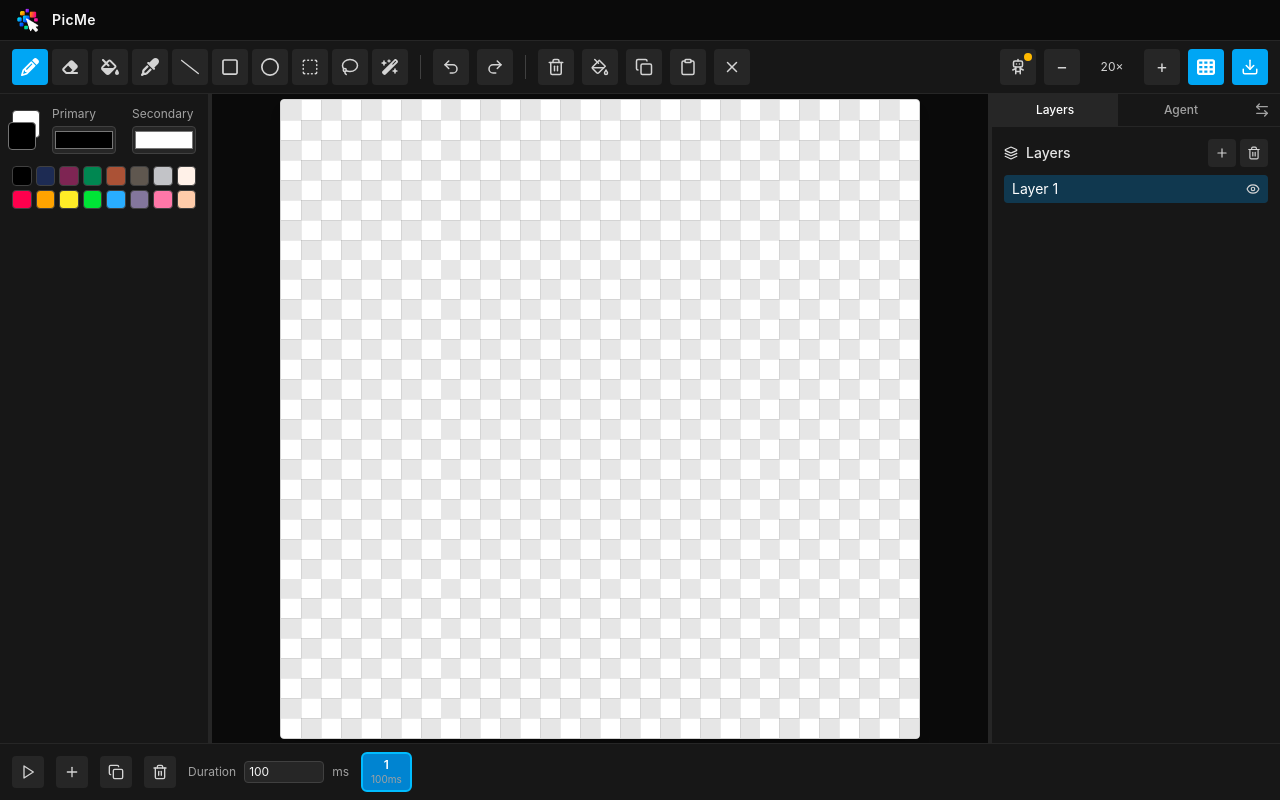
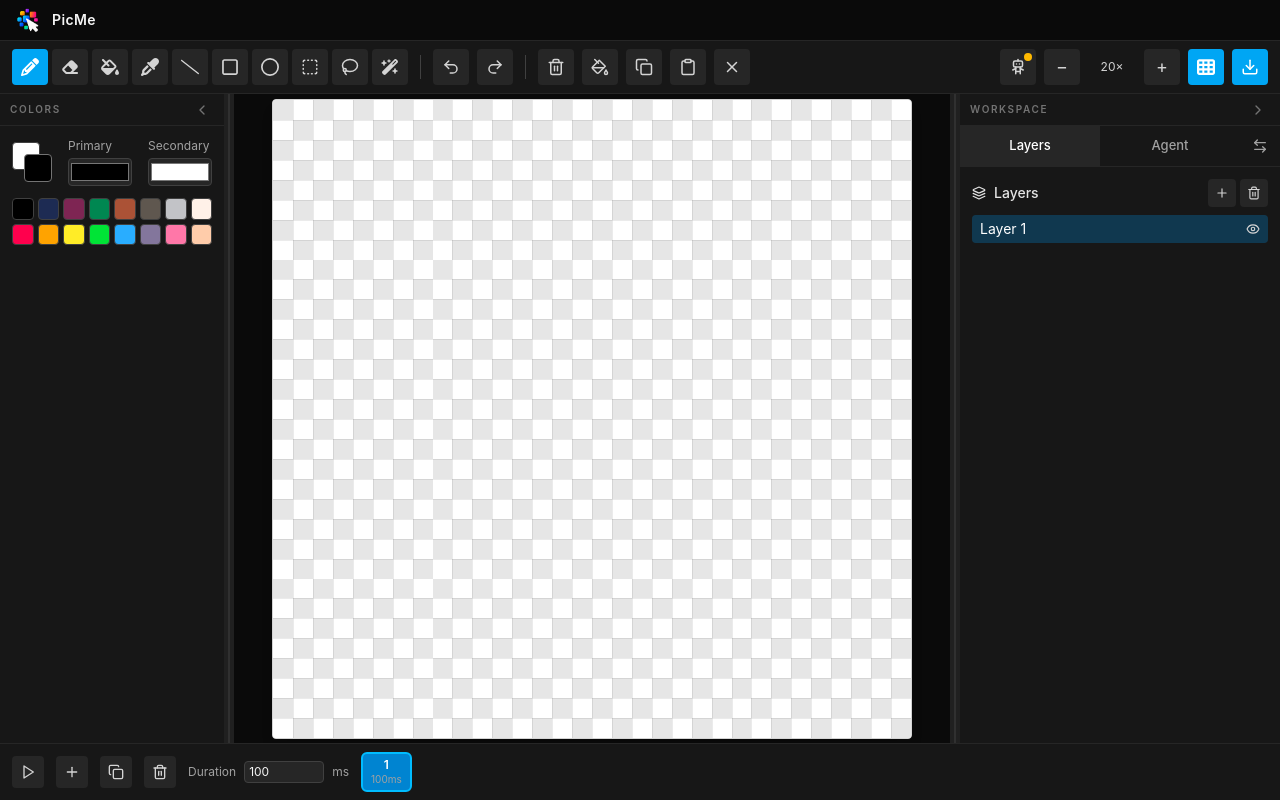
Before and after one commit to gabrielSantosLima/picme, a React (Vite) app: page / in a window 1280 px wide. Built offline with nearby package versions, Linux system fonts and the light colour scheme.

Commit message:
feat: add collapsible resizable side panels

```diff
--- a/src/components/layout/ResizeHandle.tsx
+++ b/src/components/layout/ResizeHandle.tsx
@@ -1,13 +1,28 @@
 import { useRef } from 'react'
 
-export function ResizeHandle({ onResize }: { onResize: (deltaX: number) => void }) {
+export function ResizeHandle({
+  onResize,
+  onCollapse,
+}: {
+  onResize: (deltaX: number) => void
+  onCollapse?: () => void
+}) {
   const lastX = useRef(0)
 
   return (
     <div
       role="separator"
       aria-orientation="vertical"
-      className="w-1 shrink-0 cursor-col-resize bg-neutral-800 transition-colors hover:bg-sky-500"
+      aria-label="Resize panel"
+      tabIndex={0}
+      title="Drag to resize · double-click to collapse"
+      className="group relative w-2.5 shrink-0 cursor-col-resize touch-none bg-neutral-800/80 transition-colors hover:bg-sky-500/60 focus:outline-none focus-visible:bg-sky-500/70 active:bg-sky-400/70"
+      onDoubleClick={onCollapse}
+      onKeyDown={(event) => {
+        if (event.key !== 'ArrowLeft' && event.key !== 'ArrowRight') return
+        event.preventDefault()
+        onResize(event.key === 'ArrowRight' ? 16 : -16)
+      }}
       onPointerDown={(event) => {
         event.currentTarget.setPointerCapture(event.pointerId)
         lastX.current = event.clientX
@@ -18,6 +33,8 @@ export function ResizeHandle({ onResize }: { onResize: (deltaX: number) => void
         lastX.current = event.clientX
         if (delta !== 0) onResize(delta)
       }}
-    />
+    >
+      <span className="pointer-events-none absolute inset-y-0 left-1/2 w-px -translate-x-1/2 bg-neutral-700 transition-colors group-hover:bg-white/20" />
+    </div>
   )
 }
--- a/src/components/layout/RightDock.tsx
+++ b/src/components/layout/RightDock.tsx
@@ -6,7 +6,7 @@ import { LayersPanel } from '../layers/LayersPanel'
 
 function tabClass(active: boolean): string {
   return [
-    'flex-1 px-3 py-2 text-xs font-medium transition-colors focus:outline-none',
+    'flex-1 px-3 py-2.5 text-[13px] font-medium transition-colors focus:outline-none',
     active ? 'bg-neutral-800 text-white' : 'text-neutral-400 hover:text-white',
   ].join(' ')
 }
@@ -37,7 +37,7 @@ export function RightDock() {
           type="button"
           onClick={toggleSwap}
           title="Swap panel sides"
-          className="flex w-9 items-center justify-center text-neutral-400 hover:text-white focus:outline-none"
+          className="flex w-10 items-center justify-center text-neutral-400 hover:text-white focus:outline-none"
         >
           <LuArrowLeftRight />
         </button>
--- a/src/components/layout/SidePanel.tsx
+++ b/src/components/layout/SidePanel.tsx
@@ -1,24 +1,74 @@
 import type { ReactNode } from 'react'
+import { LuChevronLeft, LuChevronRight } from 'react-icons/lu'
 import type { DockSide } from '../../store/layoutStore'
 import { ResizeHandle } from './ResizeHandle'
 
 export function SidePanel({
   side,
   width,
+  title,
+  collapsed,
+  onToggleCollapse,
   onResize,
   children,
 }: {
   side: DockSide
   width: number
+  title: string
+  collapsed: boolean
+  onToggleCollapse: () => void
   onResize: (deltaX: number) => void
   children: ReactNode
 }) {
+  if (collapsed) {
+    return (
+      <div
+        className={[
+          'flex h-full w-10 shrink-0 flex-col items-center bg-neutral-900',
+          side === 'left' ? 'border-r' : 'border-l',
+          'border-neutral-800',
+        ].join(' ')}
+      >
+        <button
+          type="button"
+          onClick={onToggleCollapse}
+          title={`Expand ${title}`}
+          aria-label={`Expand ${title}`}
+          className="mt-2 flex h-8 w-8 items-center justify-center rounded-md text-neutral-400 transition-colors hover:bg-neutral-800 hover:text-white focus:outline-none focus-visible:ring-2 focus-visible:ring-sky-500/60"
+        >
+          {side === 'left' ? <LuChevronRight /> : <LuChevronLeft />}
+        </button>
+        <span className="mt-3 text-[10px] font-semibold uppercase tracking-[0.18em] text-neutral-600 [writing-mode:vertical-rl]">
+          {title}
+        </span>
+      </div>
+    )
+  }
+
   const panel = (
-    <div className="h-full shrink-0 overflow-hidden" style={{ width }}>
-      {children}
+    <div
+      className="flex h-full shrink-0 flex-col overflow-hidden bg-neutral-900"
+      style={{ width }}
+    >
+      <div className="flex h-8 shrink-0 items-center justify-between border-b border-neutral-800 px-2.5">
+        <span className="truncate text-[10px] font-semibold uppercase tracking-[0.16em] text-neutral-500">
+          {title}
+        </span>
+        <button
+          type="button"
+          onClick={onToggleCollapse}
+          title={`Collapse ${title}`}
+          aria-label={`Collapse ${title}`}
+          className="flex h-6 w-6 shrink-0 items-center justify-center rounded-md text-neutral-500 transition-colors hover:bg-neutral-800 hover:text-white focus:outline-none focus-visible:ring-2 focus-visible:ring-sky-500/60"
+        >
+          {side === 'left' ? <LuChevronLeft /> : <LuChevronRight />}
+        </button>
+      </div>
+      <div className="min-h-0 flex-1 overflow-hidden">{children}</div>
     </div>
   )
-  const handle = <ResizeHandle onResize={onResize} />
+
+  const handle = <ResizeHandle onResize={onResize} onCollapse={onToggleCollapse} />
   return side === 'left' ? (
     <>
       {panel}
--- a/src/hooks/useEditorShortcuts.ts
+++ b/src/hooks/useEditorShortcuts.ts
@@ -1,10 +1,14 @@
 import { useEffect } from 'react'
 import { useEditorContext } from '../contexts/EditorContext'
+import { useLayoutStore } from '../store/layoutStore'
 import { useEditor } from './useEditor'
 
 export function useEditorShortcuts(): void {
   const { zoom, setZoom } = useEditorContext()
   const editor = useEditor()
+  const swapped = useLayoutStore((state) => state.swapped)
+  const toggleDockCollapsed = useLayoutStore((state) => state.toggleDockCollapsed)
+  const toggleColorCollapsed = useLayoutStore((state) => state.toggleColorCollapsed)
 
   useEffect(() => {
     const onKeyDown = (event: KeyboardEvent) => {
@@ -22,9 +26,22 @@ export function useEditorShortcuts(): void {
       } else if (key === '-' || key === '_') {
         event.preventDefault()
         setZoom(zoom - 1)
+      } else if (key === 'b') {
+        event.preventDefault()
+        const leftToggle = swapped ? toggleDockCollapsed : toggleColorCollapsed
+        const rightToggle = swapped ? toggleColorCollapsed : toggleDockCollapsed
+        if (event.shiftKey) rightToggle()
+        else leftToggle()
       }
     }
     window.addEventListener('keydown', onKeyDown)
     return () => window.removeEventListener('keydown', onKeyDown)
-  }, [zoom, setZoom, editor])
+  }, [
+    zoom,
+    setZoom,
+    editor,
+    swapped,
+    toggleDockCollapsed,
+    toggleColorCollapsed,
+  ])
 }
--- a/src/pages/EditorPage.tsx
+++ b/src/pages/EditorPage.tsx
@@ -12,8 +12,12 @@ export function EditorPage() {
   const swapped = useLayoutStore((state) => state.swapped)
   const dockWidth = useLayoutStore((state) => state.dockWidth)
   const colorWidth = useLayoutStore((state) => state.colorWidth)
+  const dockCollapsed = useLayoutStore((state) => state.dockCollapsed)
+  const colorCollapsed = useLayoutStore((state) => state.colorCollapsed)
   const setDockWidth = useLayoutStore((state) => state.setDockWidth)
   const setColorWidth = useLayoutStore((state) => state.setColorWidth)
+  const toggleDockCollapsed = useLayoutStore((state) => state.toggleDockCollapsed)
+  const toggleColorCollapsed = useLayoutStore((state) => state.toggleColorCollapsed)
 
   const resizeDock = (delta: number) => {
     const current = useLayoutStore.getState().dockWidth
@@ -42,21 +46,49 @@ export function EditorPage() {
       <div className="flex min-h-0 flex-1">
         {swapped ? (
           <>
-            <SidePanel side="left" width={dockWidth} onResize={resizeDock}>
+            <SidePanel
+              side="left"
+              width={dockWidth}
+              title="Workspace"
+              collapsed={dockCollapsed}
+              onToggleCollapse={toggleDockCollapsed}
+              onResize={resizeDock}
+            >
               <RightDock />
             </SidePanel>
             {canvas}
-            <SidePanel side="right" width={colorWidth} onResize={resizeColor}>
+            <SidePanel
+              side="right"
+              width={colorWidth}
+              title="Colors"
+              collapsed={colorCollapsed}
+              onToggleCollapse={toggleColorCollapsed}
+              onResize={resizeColor}
+            >
               <ColorPalette />
             </SidePanel>
           </>
         ) : (
           <>
-            <SidePanel side="left" width={colorWidth} onResize={resizeColor}>
+            <SidePanel
+              side="left"
+              width={colorWidth}
+              title="Colors"
+              collapsed={colorCollapsed}
+              onToggleCollapse={toggleColorCollapsed}
+              onResize={resizeColor}
+            >
               <ColorPalette />
             </SidePanel>
             {canvas}
-            <SidePanel side="right" width={dockWidth} onResize={resizeDock}>
+            <SidePanel
+              side="right"
+              width={dockWidth}
+              title="Workspace"
+              collapsed={dockCollapsed}
+              onToggleCollapse={toggleDockCollapsed}
+              onResize={resizeDock}
+            >
               <RightDock />
             </SidePanel>
           </>
--- a/src/store/layoutStore.ts
+++ b/src/store/layoutStore.ts
@@ -1,33 +1,43 @@
 import { create } from 'zustand'
 import { persist } from 'zustand/middleware'
 
-export const DOCK_MIN = 180
-export const DOCK_MAX = 480
+export const DOCK_MIN = 220
+export const DOCK_MAX = 720
+export const COLOR_MIN = 180
+export const COLOR_MAX = 420
 
 export type DockSide = 'left' | 'right'
 
-function clamp(value: number): number {
-  return Math.max(DOCK_MIN, Math.min(DOCK_MAX, Math.round(value)))
+function clamp(value: number, min: number, max: number): number {
+  return Math.max(min, Math.min(max, Math.round(value)))
 }
 
 interface LayoutState {
   swapped: boolean
   dockWidth: number
   colorWidth: number
+  dockCollapsed: boolean
+  colorCollapsed: boolean
   setDockWidth: (width: number) => void
   setColorWidth: (width: number) => void
   toggleSwap: () => void
+  toggleDockCollapsed: () => void
+  toggleColorCollapsed: () => void
 }
 
 export const useLayoutStore = create<LayoutState>()(
   persist(
     (set) => ({
       swapped: false,
-      dockWidth: 288,
-      colorWidth: 208,
-      setDockWidth: (width) => set({ dockWidth: clamp(width) }),
-      setColorWidth: (width) => set({ colorWidth: clamp(width) }),
+      dockWidth: 320,
+      colorWidth: 224,
+      dockCollapsed: false,
+      colorCollapsed: false,
+      setDockWidth: (width) => set({ dockWidth: clamp(width, DOCK_MIN, DOCK_MAX) }),
+      setColorWidth: (width) => set({ colorWidth: clamp(width, COLOR_MIN, COLOR_MAX) }),
       toggleSwap: () => set((state) => ({ swapped: !state.swapped })),
+      toggleDockCollapsed: () => set((state) => ({ dockCollapsed: !state.dockCollapsed })),
+      toggleColorCollapsed: () => set((state) => ({ colorCollapsed: !state.colorCollapsed })),
     }),
     { name: 'picme-layout' },
   ),
```
